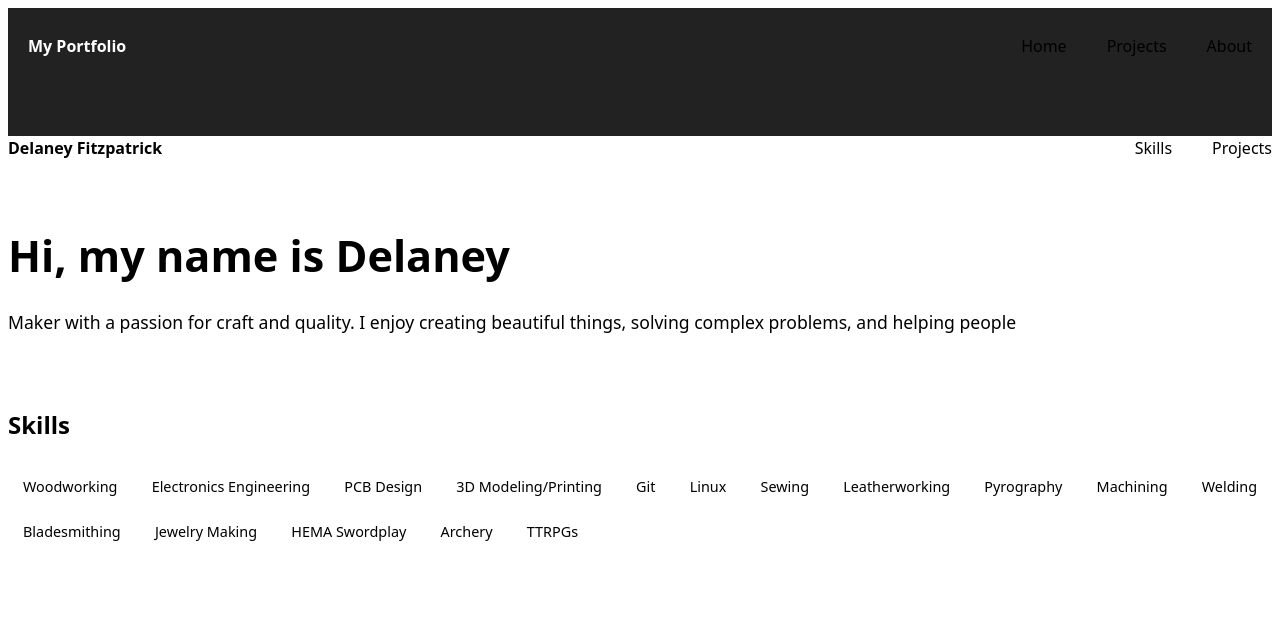
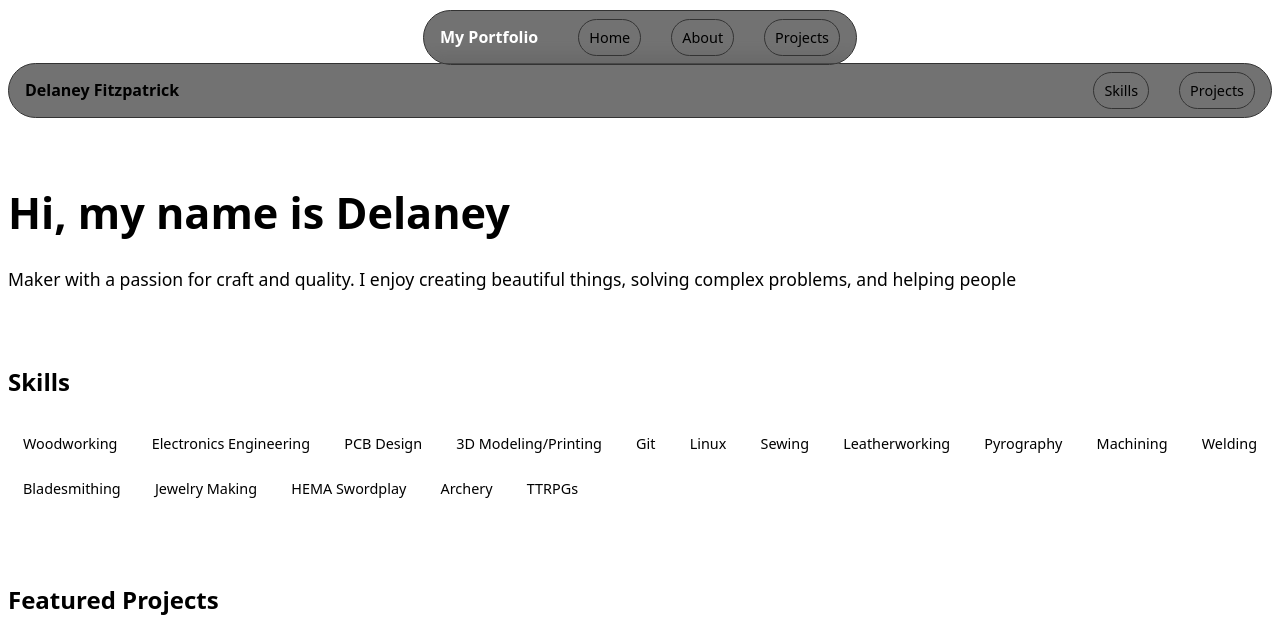
Before and after one commit to TheIrishWolf/TheIrishWolf.github.io, a Jekyll site: the page built from index.html, in a window 1280 px wide and 1400 px high, cut to the strip 0-620 px from the top of the window. Built offline with Jekyll 4.4.1, drawn with Linux system fonts in a browser that asks for light colours.

Commit message:
Fixing Header

```diff
--- a/_includes/footer.html
+++ b/_includes/footer.html
@@ -1,11 +1,5 @@
 <html>
   <footer class="site-footer">
-    <head>
-      <meta charset="UTF-8">
-      <title>{{ page.title }}</title>
-      <link rel="stylesheet" href="{{ '/assets/css/style.css' | relative_url }}">
-      <link rel="stylesheet" href="https://cdnjs.cloudflare.com/ajax/libs/font-awesome/6.5.1/css/all.min.css">
-    </head>
     <nav>
       <div class="section" id="contact">
         <h2>Contact</h2>
--- a/_includes/header.html
+++ b/_includes/header.html
@@ -1,17 +1,13 @@
 <html>
   <header class="site-header">
-    <head>
-      <meta charset="UTF-8">
-      <title>{{ page.title }}</title>
-      <link rel="stylesheet" href="{{ '/assets/css/style.css' | relative_url }}">
-      <link rel="stylesheet" href="https://cdnjs.cloudflare.com/ajax/libs/font-awesome/6.5.1/css/all.min.css">
-    </head>
     <nav class="navbar">
-      <a href="/" class="nav-logo">My Portfolio</a>
+      <div class="nav-left">
+        <a href="/" class="nav-logo">My Portfolio</a>
+      </div>
       <ul class="nav-links">
         <li><a href="/">Home</a></li>
+        <li><a href="/about/">About</a></li>
         <li><a href="/projects/">Projects</a></li>
-        <li><a href="/about/">About</a></li>
       </ul>
     </nav>
   </header>
--- a/assets/css/style.css
+++ b/assets/css/style.css
@@ -29,10 +29,25 @@
 
   /* NAVBAR */
   .navbar{
-    display:flex;
-    justify-content:space-between;
-    align-items:center;
-    margin-bottom:50px;
+    display: flex;
+    align-items: center;
+    justify-content: space-between;
+    gap: 20px;
+    /* margin-bottom:50px; */
+
+    padding: 8px 16px;
+    border-radius: 999px;
+
+    background-color: rgba(20, 20, 20, 0.6);
+    backdrop-filter: blur(10px);
+
+    border: 1px solid #333;
+  }
+  .brand{
+    text-decoration: none;
+    color: #fff;
+    font-weight: bold;
+    padding: 6px 10px;
   }
   .nav-logo {
     color: white;
@@ -42,18 +57,37 @@
   .nav-links {
     list-style: none;
     display: flex;
-    gap: 20px;
+    gap: 10px;
+    margin: 0;
+    padding: 0;
   }
   .nav-links a{
     margin-left:20px;
     text-decoration:none;
-    color:var(--muted);
+    color: var(--muted);
     font-weight:500;
+    font-size: 0.9rem;
+
+    padding: 6px 10px;
+    border-radius: 999px;
+    border: 1px solid #333;
+
+    display: inline-flex;
+    align-items: center;
+    gap: 6px;
+
+    background-color: transparent;
+    transition: all 0.2s ease;
   }
   .nav-links a:hover{
-    color:var(--accent);
-    text-decoration: underline;
+    color: #fff;
+    border-color: #666;
+    background-color: rgba(255,255,255,0.1);
   }
+  .nav-links a.active {
+  color: #fff;
+  border-color: #666;
+}
 
   /* HERO */
   .hero{
@@ -136,13 +170,20 @@
     margin:5px;
     font-size:.9rem;
   }
+/* Header */
+  .site-header {
+    position: sticky;
+    top: 10px;
+    z-index: 1000;
 
-  .site-header {
-    background: #222;
-    padding: 10px 20px;
+    display: flex;
+    justify-content: center;
+    /*background: #222;
+    padding: 10px 20px;*/
   }
 
-  /* FOOTER */
+
+  /* Footer */
   .site-footer{
     margin-top:80px;
     padding-top:20px;
@@ -163,25 +204,25 @@
   }
   .footer-links a{
     text-decoration: none;
-    color: #ccc;
+    color: #888;
     font-size: 0.9rem;
 
     padding: 6px 10px;
     border-radius: 999px;
-    border: 1px solid rgba(255,255,255,0.15);
+    border: 1px solid #333;
 
     display: inline-flex;
     align-items: center;
     gap: 6px;
 
-    background-color: rgba(255,255,255,0.05);
+    background-color: transparent;
     transition: all 0.2s ease;
   }
   .footer-links a:hover {
     text-decoration: none;   /* keeps underline off on hover */
     color: #fff;             /* optional: subtle hover effect */
     opacity: 0.7;
-    border-color: rgba(255,255,255,0.3);
+    border-color: #666;
     background-color: rgba(255,255,255,0.1);
   }
 </style>
```
